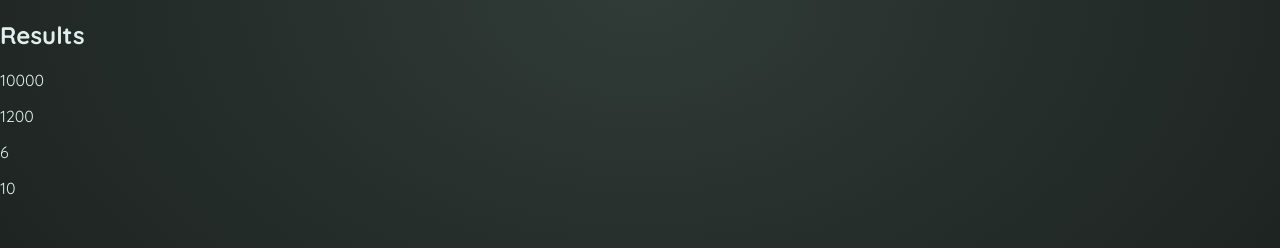
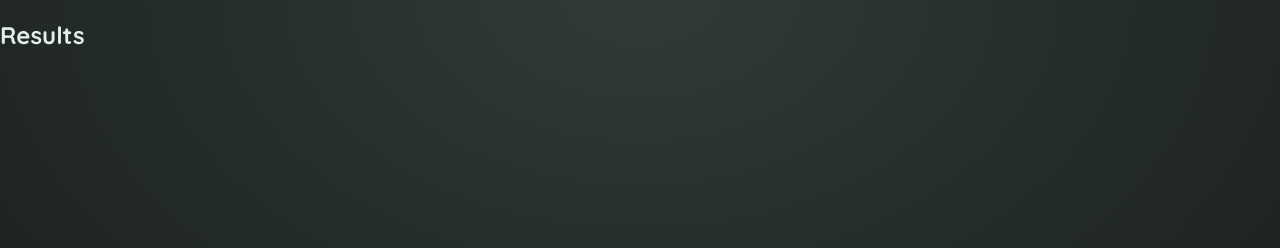
Before and after one commit to dev-marian-vybyranyi/react-investment-calculator, a React (Vite) app: page / in a window 1280 px wide. Shown: the part 432-680 px from the top of the page. Built offline with nearby package versions, Linux system fonts and the light colour scheme.

Commit message:
ensure numerical user input and integrate investment calculation logic in results.

```diff
--- a/src/App.jsx
+++ b/src/App.jsx
@@ -1,7 +1,7 @@
 import { useState } from "react";
 import Header from "./components/Header";
+import Results from "./components/Results";
 import UserInput from "./components/UserInput";
-import Results from "./components/Results";
 
 function App() {
   const [userInput, setUserInput] = useState({
@@ -15,7 +15,7 @@ function App() {
     setUserInput((prevUserInput) => {
       return {
         ...prevUserInput,
-        [inputIdentifier]: newValue,
+        [inputIdentifier]: +newValue,
       };
     });
   }
--- a/src/components/Results.jsx
+++ b/src/components/Results.jsx
@@ -1,16 +1,14 @@
-import React from 'react'
+import { calculateInvestmentResults } from "../util/investment";
 
 const Results = ({ userInput }) => {
+    const investmentResults = calculateInvestmentResults(userInput);
+    console.log(investmentResults);
 
     return (
         <section id="results">
             <h2>Results</h2>
-            <p>{userInput.initialInvestment}</p>
-            <p>{userInput.annualInvestment}</p>
-            <p>{userInput.expectedReturn}</p>
-            <p>{userInput.duration}</p>
         </section>
-    )
-}
+    );
+};
 
-export default Results
+export default Results;
```
